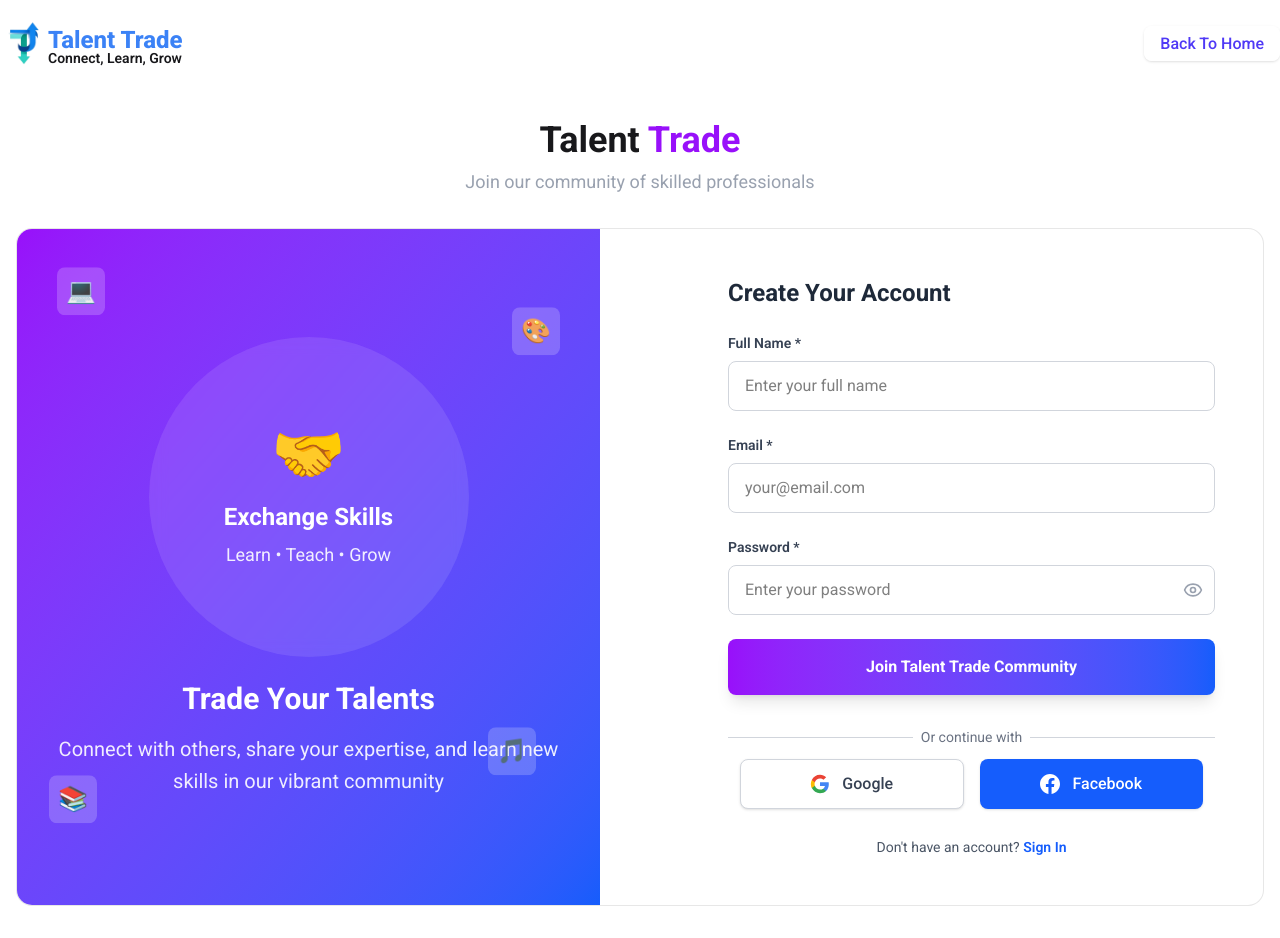
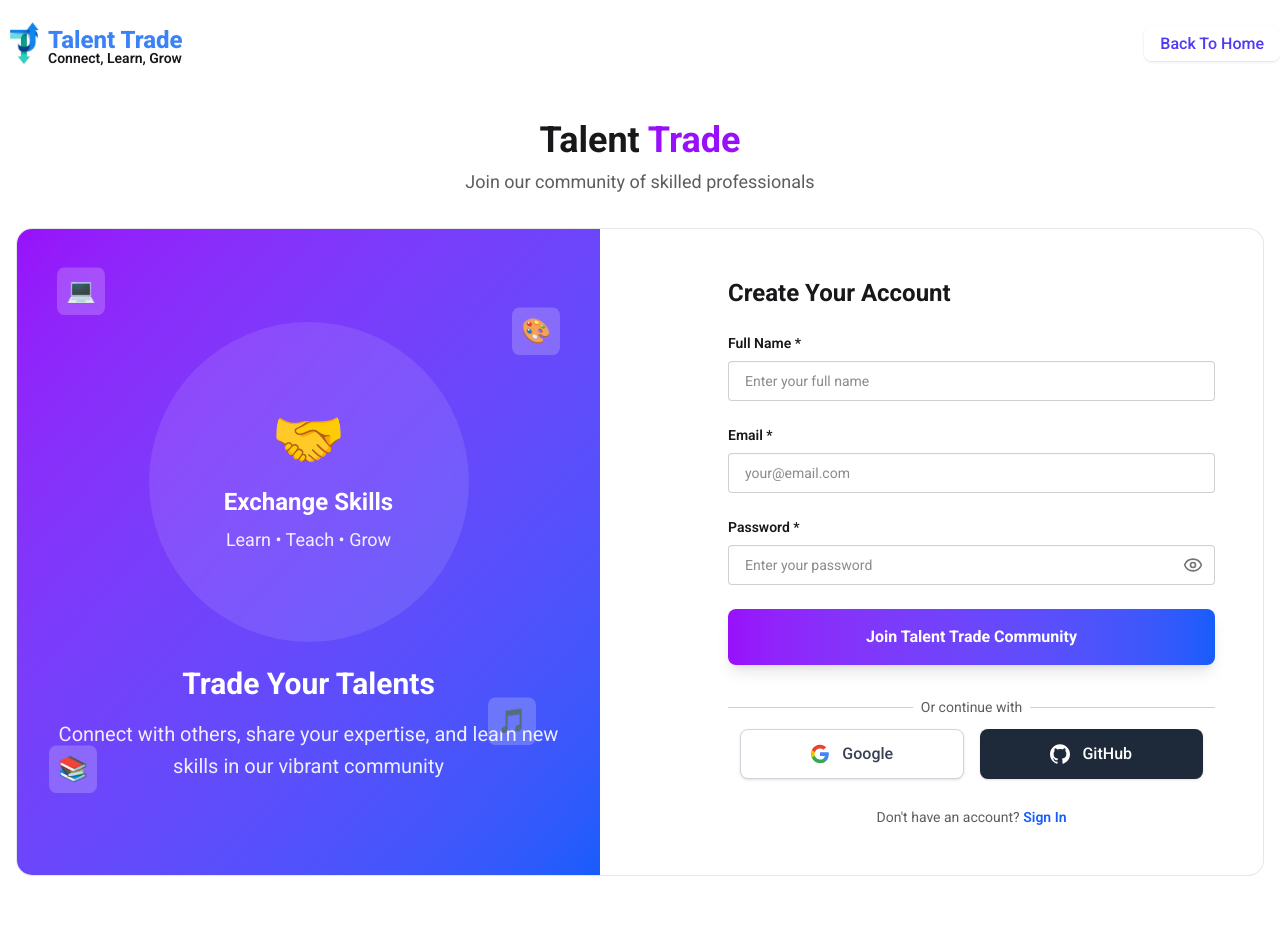
Before and after one commit to yeasin-islam/Talent-Trade, a React (Vite) app in the folder client/: page /signup in a window 1280 px wide. After the commit the page ends 908 px from the top, so only its background shows below. Built offline with nearby package versions, Linux system fonts and the light colour scheme; no server answers; a web font is replaced by a local one.

Commit message:
feat: Implement GitHub sign-in functionality and update UI components for better accessibility

```diff
--- a/client/src/context/AuthContext/AuthProvider.jsx
+++ b/client/src/context/AuthContext/AuthProvider.jsx
@@ -2,6 +2,8 @@ import React, { useEffect, useState } from "react";
 import { AuthContext } from "./AuthContext";
 import {
   createUserWithEmailAndPassword,
+  FacebookAuthProvider,
+  GithubAuthProvider,
   GoogleAuthProvider,
   onAuthStateChanged,
   signInWithEmailAndPassword,
@@ -27,6 +29,10 @@ const AuthProvider = ({ children }) => {
     setLoading(true);
     return signInWithPopup(auth, googleProvider);
   };
+  const signInWithGithub = () => {
+    setLoading(true);
+    return signInWithPopup(auth, GithubAuthProvider);
+  };
   const updateUserProfile = (profileInfo) => {
     return updateProfile(auth.currentUser, profileInfo);
   };
@@ -51,6 +57,7 @@ const AuthProvider = ({ children }) => {
     logOut,
     signInWithGoogle,
     updateUserProfile,
+    signInWithGithub,
   };
   return <AuthContext value={AuthInfo}>{children}</AuthContext>;
 };
--- a/client/src/pages/auth/SingUp/SignUp.jsx
+++ b/client/src/pages/auth/SingUp/SignUp.jsx
@@ -4,6 +4,7 @@ import SocialLogin from '../SocialLogin/SocialLogin';
 import { Eye, EyeOff } from 'lucide-react';
 import UseAuth from '../../../hooks/UseAuth';
 import toast from 'react-hot-toast';
+
 const SignUp = () => {
     const {createUser} = UseAuth();
     const navigate = useNavigate();
@@ -13,9 +14,11 @@ const SignUp = () => {
         password: ''
     });
     const [showPassword, setShowPassword] = useState(false);
+
     const togglePasswordVisibility = () => {
         setShowPassword(!showPassword);
     };
+
     const handleInputChange = (e) => {
         const { name, value } = e.target;
         setFormData(prev => ({
@@ -37,20 +40,19 @@ const SignUp = () => {
             console.log("Error", error.message);
             toast.error(error.message);
         })
-
     };
 
     return (
-        <div className="min-h-screen ">
+        <div className="min-h-screen">
             <div className="container mx-auto px-4 py-8">
                 <div className="text-center mb-8">
-                    <h1 className="text-4xl font-bold  mb-2">
+                    <h1 className="text-4xl font-bold mb-2">
                         Talent <span className="text-purple-600">Trade</span>
                     </h1>
-                    <p className="text-gray-400 text-lg">Join our community of skilled professionals</p>
+                    <p className="text-base-content/70 text-lg">Join our community of skilled professionals</p>
                 </div>
 
-                <div className="container mx-auto bg-white rounded-2xl border border-base-content/10 overflow-hidden">
+                <div className="container mx-auto bg-base-100 rounded-2xl border border-base-content/10 overflow-hidden">
                     <div className="grid grid-cols-1 lg:grid-cols-2 gap-20">
                         {/* Left Side - Image */}
                         <div className="relative bg-gradient-to-br from-purple-600 to-blue-600 p-8 flex items-center justify-center">
@@ -86,11 +88,11 @@ const SignUp = () => {
 
                         {/* Right Side - Form */}
                         <div className="p-8 lg:p-12">
-                            <h3 className="text-2xl font-bold text-gray-800 mb-6">Create Your Account</h3>
+                            <h3 className="text-2xl font-bold text-base-content mb-6">Create Your Account</h3>
 
                             <div className="space-y-6">
                                 <div>
-                                    <div className="block text-sm font-semibold text-gray-700 mb-2">
+                                    <div className="block text-sm font-semibold text-base-content mb-2">
                                         Full Name *
                                     </div>
                                     <input
@@ -99,13 +101,13 @@ const SignUp = () => {
                                         value={formData.fullName}
                                         onChange={handleInputChange}
                                         required
-                                        className="w-full px-4 text-black py-3 border border-gray-300 rounded-lg focus:ring-2 focus:ring-purple-500 focus:border-transparent transition duration-200"
+                                        className="input input-bordered w-full px-4 py-3 focus:ring-2 focus:ring-purple-500 focus:border-transparent transition duration-200"
                                         placeholder="Enter your full name"
                                     />
                                 </div>
 
                                 <div>
-                                    <div className="block text-sm font-semibold text-gray-700 mb-2">
+                                    <div className="block text-sm font-semibold text-base-content mb-2">
                                         Email *
                                     </div>
                                     <input
@@ -114,13 +116,13 @@ const SignUp = () => {
                                         value={formData.email}
                                         onChange={handleInputChange}
                                         required
-                                        className="w-full text-black px-4 py-3 border border-gray-300 rounded-lg focus:ring-2 focus:ring-purple-500 focus:border-transparent transition duration-200"
+                                        className="input input-bordered w-full px-4 py-3 focus:ring-2 focus:ring-purple-500 focus:border-transparent transition duration-200"
                                         placeholder="your@email.com"
                                     />
                                 </div>
 
                                 <div>
-                                    <div className="block text-sm font-semibold text-gray-700 mb-2">
+                                    <div className="block text-sm font-semibold text-base-content mb-2">
                                         Password *
                                     </div>
                                     <div className="relative">
@@ -130,13 +132,13 @@ const SignUp = () => {
                                             value={formData.password}
                                             onChange={handleInputChange}
                                             required
-                      className="w-full text-black px-4 py-3 pr-12 border border-gray-300 rounded-lg focus:ring-2 focus:ring-blue-500 focus:border-transparent transition duration-200"
+                                            className="input input-bordered w-full px-4 py-3 pr-12 focus:ring-2 focus:ring-blue-500 focus:border-transparent transition duration-200"
                                             placeholder="Enter your password"
                                         />
                                         <button
                                             type="button"
                                             onClick={togglePasswordVisibility}
-                      className="absolute inset-y-0 right-0 pr-3 flex items-center text-gray-400 hover:text-gray-600 transition-colors duration-200"
+                                            className="absolute inset-y-0 right-0 pr-3 flex items-center text-base-content/60 hover:text-base-content transition-colors duration-200"
                                         >
                                             {showPassword ? (
                                                 <EyeOff className="h-5 w-5" />
@@ -159,10 +161,10 @@ const SignUp = () => {
                             <div className="mt-8">
                                 <div className="relative">
                                     <div className="absolute inset-0 flex items-center">
-                                        <div className="w-full border-t border-gray-300" />
+                                        <div className="w-full border-t border-base-content/20" />
                                     </div>
                                     <div className="relative flex justify-center text-sm">
-                                        <span className="px-2 bg-white text-gray-500">Or continue with</span>
+                                        <span className="px-2 bg-base-100 text-base-content/70">Or continue with</span>
                                     </div>
                                 </div>
 
@@ -170,7 +172,7 @@ const SignUp = () => {
                             </div>
 
                             <div className="mt-4 text-center">
-                                <p className="text-sm text-gray-600">
+                                <p className="text-sm text-base-content/70">
                                     Don't have an account?{' '}
                                     <Link to={'/signin'} className="text-blue-600 hover:text-blue-700 font-semibold">
                                         Sign In
--- a/client/src/pages/auth/SocialLogin/SocialLogin.jsx
+++ b/client/src/pages/auth/SocialLogin/SocialLogin.jsx
@@ -1,20 +1,38 @@
-import React from 'react'
+import React from "react";
+import UseAuth from "../../../hooks/UseAuth";
+import { useNavigate } from "react-router";
+import toast from "react-hot-toast";
 
 export default function SocialLogin() {
-  const handleGoogleLogin = () => {
-    // Google login logic here
-    console.log('Google login clicked')
-  }
+  const { signInWithGoogle, signInWithGithub } = UseAuth();
+  const navigate = useNavigate();
 
-  const handleFacebookLogin = () => {
-    // Facebook login logic here
-    console.log('Facebook login clicked')
-  }
+  const handleGoogleLogin = async () => {
+    try {
+      const result = await signInWithGoogle();
+      toast.success("Successfully signed in with Google!");
+      navigate("/", { replace: true });
+      console.log("Google login successful:", result.user);
+    } catch (error) {
+      console.error("Google login failed:", error);
+      toast.error("Google sign-in failed: " + (error?.message || "Try again"));
+    }
+  };
+
+  const handleGithubLogin = async () => {
+    try {
+      const result = await signInWithGithub();
+      toast.success("GitHub Sign-in successful!");
+      navigate("/", { replace: true });
+      console.log("GitHub user:", result.user);
+    } catch (error) {
+      console.error("GitHub sign-in failed:", error);
+      toast.error("GitHub sign-in failed: " + (error?.message || ""));
+    }
+  };
 
   return (
     <div className="  grid grid-cols-2 mx-auto p-3 gap-4 ">
-
-
       {/* Google Login Button */}
       <button
         onClick={handleGoogleLogin}
@@ -41,20 +59,35 @@ export default function SocialLogin() {
         <span className="text-gray-700 font-medium">Google</span>
       </button>
 
-      {/* Facebook Login Button */}
+      {/* GitHub Login Button */}
       <button
-        onClick={handleFacebookLogin}
-        className="w-full cursor-pointer flex items-center justify-center px-4 py-3 bg-blue-600 hover:bg-blue-700 text-white rounded-lg shadow-sm transition-colors duration-200 group"
+        onClick={handleGithubLogin}
+        className="w-full cursor-pointer flex items-center justify-center px-4 py-3 bg-gray-800 hover:bg-gray-900 text-white rounded-lg shadow-sm transition-colors duration-200 group"
       >
+        {/* GitHub Icon */}
         <svg className="w-5 h-5 mr-3" fill="currentColor" viewBox="0 0 24 24">
-          <path d="M24 12.073c0-6.627-5.373-12-12-12s-12 5.373-12 12c0 5.99 4.388 10.954 10.125 11.854v-8.385H7.078v-3.47h3.047V9.43c0-3.007 1.792-4.669 4.533-4.669 1.312 0 2.686.235 2.686.235v2.953H15.83c-1.491 0-1.956.925-1.956 1.874v2.25h3.328l-.532 3.47h-2.796v8.385C19.612 23.027 24 18.062 24 12.073z"/>
+          <path
+            fillRule="evenodd"
+            clipRule="evenodd"
+            d="M12 .297c-6.63 0-12 5.373-12
+      12 0 5.303 3.438 9.8 8.205
+      11.387.6.113.82-.258.82-.577
+      0-.285-.01-1.04-.015-2.04-3.338.724-4.042-1.61-4.042-1.61-.546-1.387-1.333-1.757-1.333-1.757-1.089-.745.084-.729.084-.729
+      1.205.084 1.84 1.236 1.84 1.236
+      1.07 1.835 2.807 1.305 3.492.998.108-.775.418-1.305.76-1.605-2.665-.305-5.466-1.332-5.466-5.93
+      0-1.31.465-2.38 1.235-3.22-.135-.303-.54-1.523.105-3.176
+      0 0 1.005-.322 3.3 1.23a11.5
+      11.5 0 013.003-.404c1.02.005 2.045.138 3.003.404
+      2.28-1.552 3.285-1.23 3.285-1.23.645 1.653.24 2.873.12
+      3.176.765.84 1.23 1.91 1.23 3.22
+      0 4.61-2.805 5.625-5.475 5.92.435.372.825 1.102.825
+      2.222 0 1.606-.015 2.896-.015 3.286
+      0 .315.21.69.825.57C20.565 22.092 24
+      17.592 24 12.297c0-6.627-5.373-12-12-12"
+          />
         </svg>
-        <span className="font-medium">Facebook</span>
+        <span className="font-medium">GitHub</span>
       </button>
-
-
-
-
     </div>
-  )
+  );
 }
```
Also changed, not shown: client/src/pages/auth/SignIn/SignIn.jsx (+19 -15 lines), 1 other file (tests, documents, lock files or other folders). Lines whose indentation alone changed are shown as unchanged.
